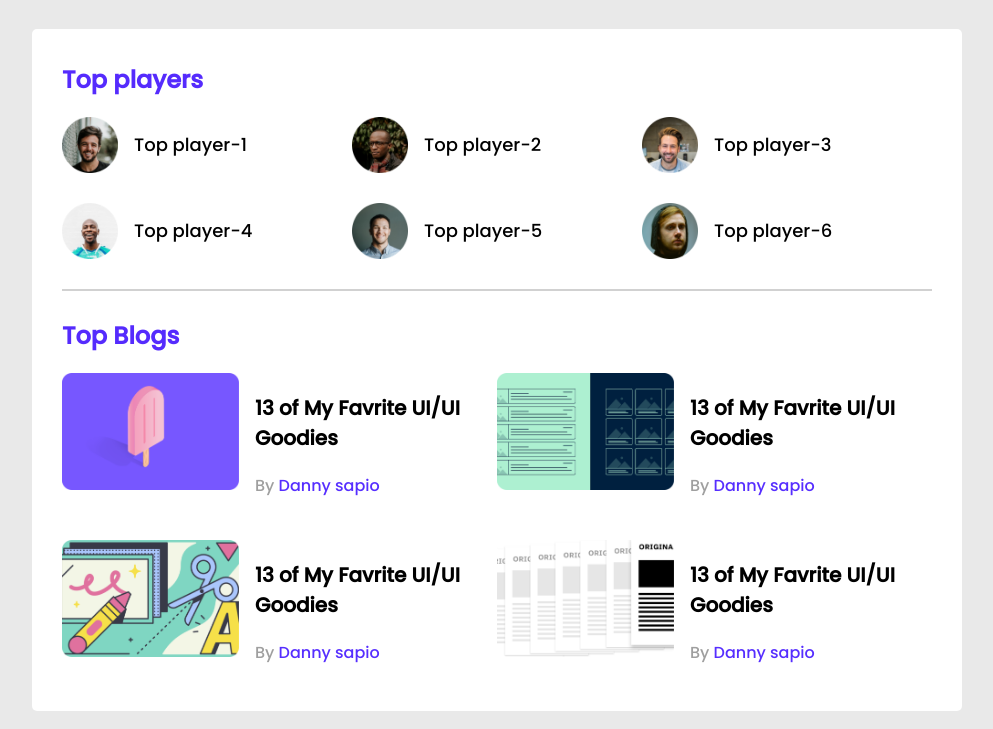
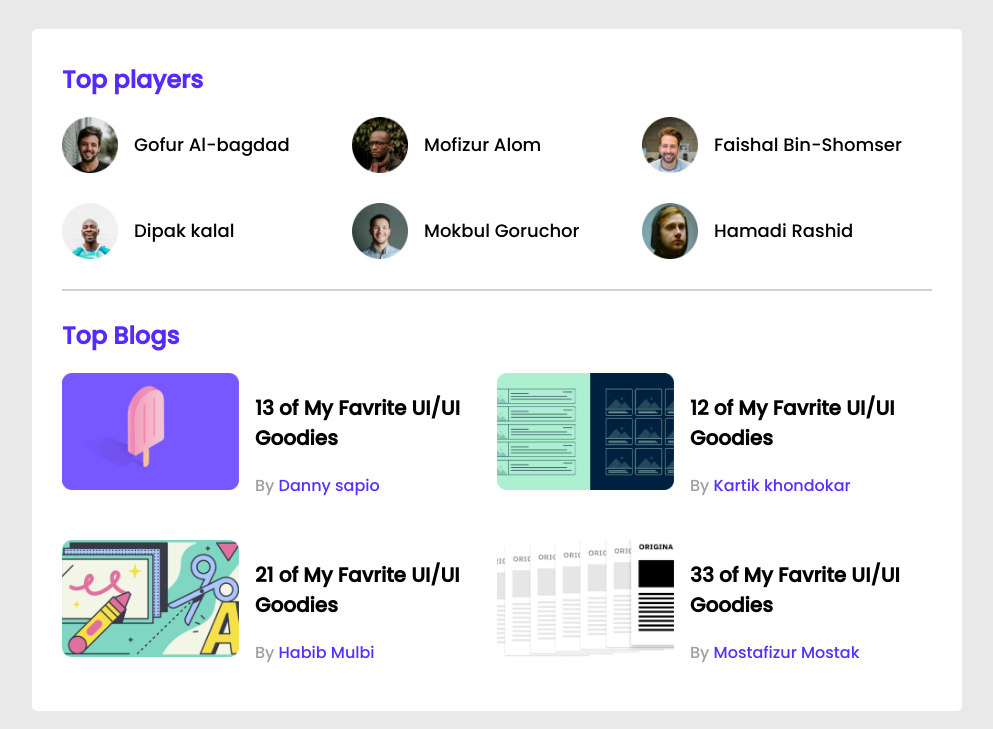
Before and after one commit to BishalAshiq/leader-board-css3, a plain HTML site: page index.html in a window 1280 px wide. Shown: the top 729 px of the page, without its empty margins (143-1136 px from the left). Drawn offline with Linux system fonts and the light colour scheme.

Commit message:
added board

```diff
--- a/index.html
+++ b/index.html
@@ -25,27 +25,27 @@
         <!-- .player*6>img[src="images/players/player-$.png"]+h3{Top player-$} -->
         <div class="player">
             <img src="images/players/player-1.png" alt="">
-            <h class="player-name">Top player-1</h3>
+            <h class="player-name">Gofur Al-bagdad</h3>
         </div>
         <div class="player">
             <img src="images/players/player-2.png" alt="">
-            <h class="player-name">Top player-2</h3>
+            <h class="player-name">Mofizur Alom</h3>
         </div>
         <div class="player">
             <img src="images/players/player-3.png" alt="">
-            <h class="player-name">Top player-3</h3>
+            <h class="player-name">Faishal Bin-Shomser</h3>
         </div>
         <div class="player">
             <img src="images/players/player-4.png" alt="">
-            <h class="player-name">Top player-4</h3>
+            <h class="player-name">Dipak kalal</h3>
         </div>
         <div class="player">
             <img src="images/players/player-5.png" alt="">
-            <h class="player-name">Top player-5</h3>
+            <h class="player-name">Mokbul Goruchor</h3>
         </div>
         <div class="player">
             <img src="images/players/player-6.png" alt="">
-            <h class="player-name">Top player-6</h3>
+            <h class="player-name">Hamadi Rashid</h3>
         </div>
     </div>
 </div>
@@ -70,8 +70,8 @@
                 <img src="images/blogs/blog-2.png" alt="">
             </div>
             <div class="blog-info">
-                <h3 class="blog-title">13 of My Favrite UI/UI Goodies</h3>
-                <p class="blog-author">By <a href="index.html">Danny sapio</a></p>
+                <h3 class="blog-title">12 of My Favrite UI/UI Goodies</h3>
+                <p class="blog-author">By <a href="index.html">Kartik khondokar</a></p>
             </div>
         </article>
 
@@ -80,8 +80,8 @@
                 <img src="images/blogs/blog-3.png" alt="">
             </div>
             <div class="blog-info">
-                <h3 class="blog-title">13 of My Favrite UI/UI Goodies</h3>
-                <p class="blog-author">By <a href="index.html">Danny sapio</a></p>
+                <h3 class="blog-title">21 of My Favrite UI/UI Goodies</h3>
+                <p class="blog-author">By <a href="index.html">Habib Mulbi</a></p>
             </div>
         </article>
 
@@ -90,8 +90,8 @@
                 <img src="images/blogs/blog-4.png" alt="">
             </div>
             <div class="blog-info">
-                <h3 class="blog-title">13 of My Favrite UI/UI Goodies</h3>
-                <p class="blog-author">By <a href="index.html">Danny sapio</a></p>
+                <h3 class="blog-title">33 of My Favrite UI/UI Goodies</h3>
+                <p class="blog-author">By <a href="index.html">Mostafizur Mostak</a></p>
             </div>
         </article>
 
@@ -151,7 +151,7 @@
 
                      <div class="course-duration">
                         <i class="far fa-clock"></i>
-                        01:30hr
+                        02:00hr
                      </div>
                     </div>
             </div>
@@ -177,7 +177,7 @@
 
                      <div class="course-duration">
                         <i class="far fa-clock"></i>
-                        01:30hr
+                        01:00hr
                      </div>
                     </div>
             </div>
--- a/style.css
+++ b/style.css
@@ -7,6 +7,7 @@ body{
     font-family: 'Poppins', sans-serif;
     background-color: #e6e6e6e0;
 }
+
 main{
     display: flex;
     flex-direction: column;
```
